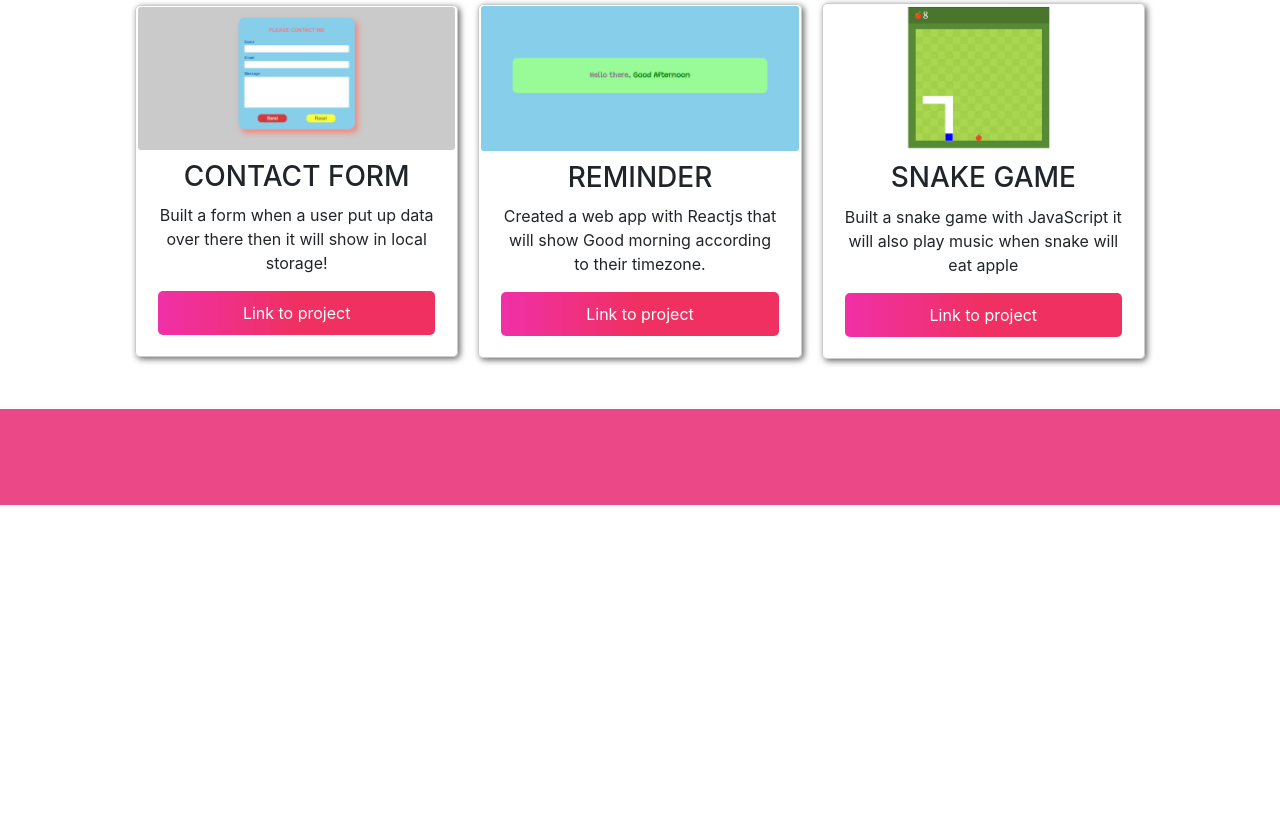
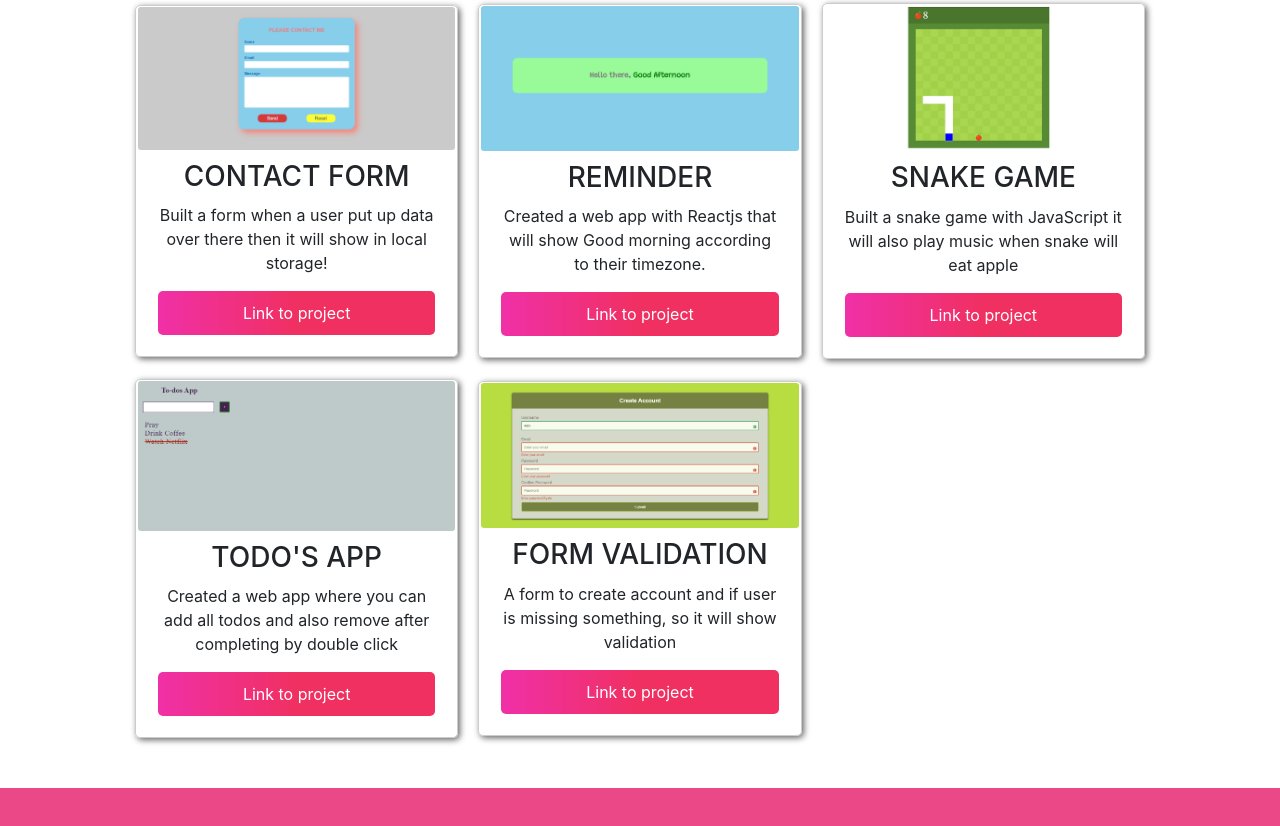
Before and after one commit to khadijagardezi/Portfolio, a plain HTML site: page portfolio.html in a window 1280 px wide. Shown: the part 1439-2265 px from the top of the page. Before the commit the page ends 1944 px from the top, so only its background shows below. Drawn offline with nearby package versions, Linux system fonts and the light colour scheme.

Commit message:
Updatd Projects

```diff
--- a/portfolio.html
+++ b/portfolio.html
@@ -109,7 +109,7 @@
   <div class="text">
     <h3>Calculator</h3>
     <p>Do calculation in fun way with transition background</p>
-    <a href="khadijagardezi.github.io/calculator/" target="_blank"><button id='link'href="">Link to project</button></a>
+    <a href="https://khadijagardezi.github.io/Calculator/" target="_blank"><button id='link'href="">Link to project</button></a>
 
   </div>
 </article>
@@ -119,7 +119,7 @@
   <div class="text">
     <h3>Github Filter</h3>
     <p>Write first letter of desire user and you will get user</p>
-    <a href="https://khadijagardezi.github.io/Filter-List/"><button id='link'href="">Link to project</button></a>
+    <a href="https://khadijagardezi.github.io/Filter-List/" target="_blank"><button id='link'href="">Link to project</button></a>
 
   </div>
 </article>
@@ -149,7 +149,7 @@
   <div class="text">
     <h3>Reminder</h3>
     <p>Created a web app with Reactjs that will show Good morning according to their timezone. </p>
-    <a href="https://yxpfi.csb.app/" target='_blank'><button id='link'href="">Link to project</button></a>
+    <a href="https://codesandbox.io/s/showing-time-yxpfi" target='_blank'><button id='link'href="">Link to project</button></a>
 
   </div>
 </article>
@@ -159,10 +159,33 @@
   <div class="text">
     <h3>Snake Game</h3>
     <p>Built a snake game with JavaScript it will also play music when snake will eat apple </p>
-    <button id='link'href="">Link to project</button>
+    <button id='link'href="https://khadijagardezi.github.io/Snake-Game/" target="_blank">Link to project</button>
 
   </div>
 </article>
+<!-- 13 -->
+<article>
+  <img src="project/todos.png" alt="" width="350">
+  <div class="text">
+    <h3>Todo's App</h3>
+    <p>Created a web app where you can add all todos and also remove after completing by double click</p>
+    <a href="https://khadijagardezi.github.io/todo-app/" target='_blank'><button id='link'href="">Link to project</button></a>
+
+  </div>
+</article>
+<!-- 14 -->
+<article>
+  <img src="project/form-validation.png" alt="" width="350">
+  <div class="text">
+    <h3>Form Validation</h3>
+    <p>A form to create account and if user is missing something, so it will show validation </p>
+    <a href="https://khadijagardezi.github.io/Create-Account/" target='_blank'><button id='link'href="">Link to project</button></a>
+
+  </div>
+</article>
+<!-- 15 -->
+
+
     </main>
   </div>
 
```
Also changed, not shown: project/form-validation.png (added), project/todos.png (added).
